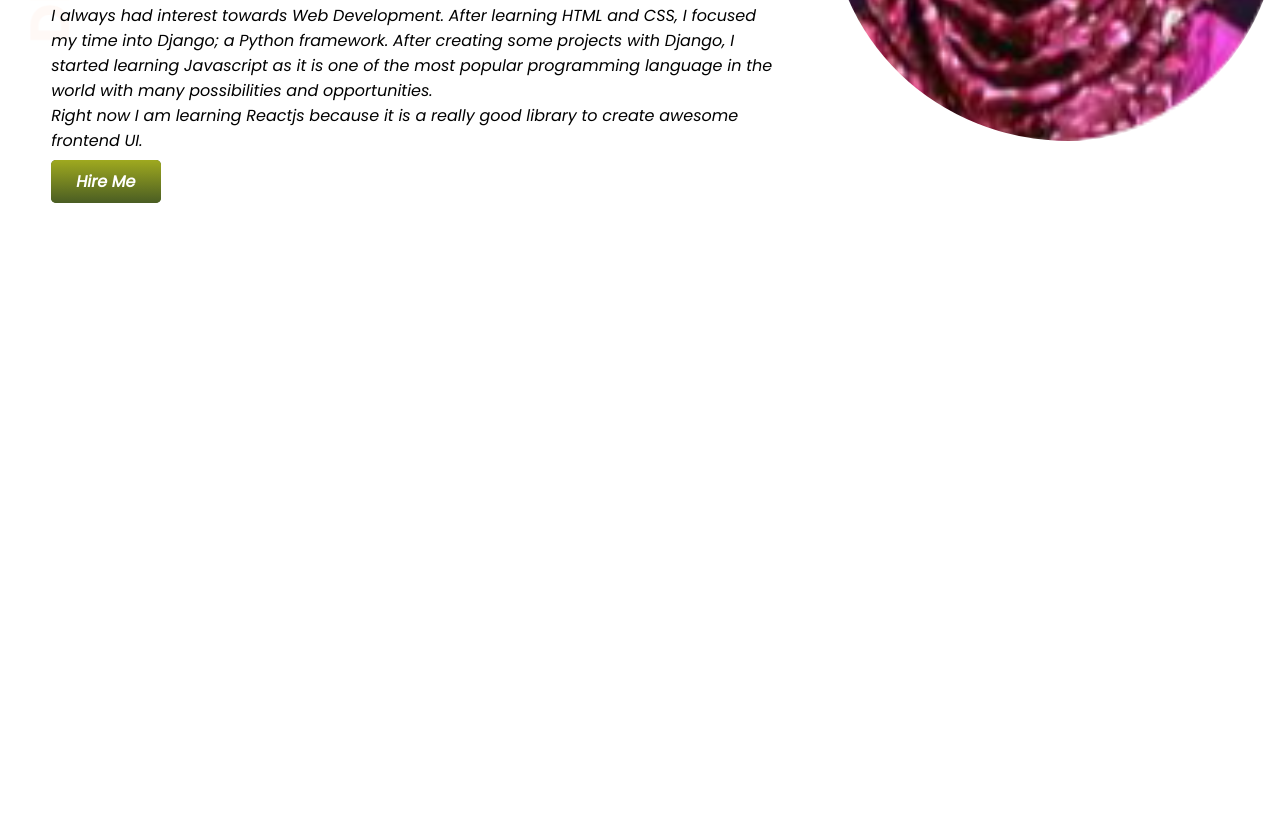
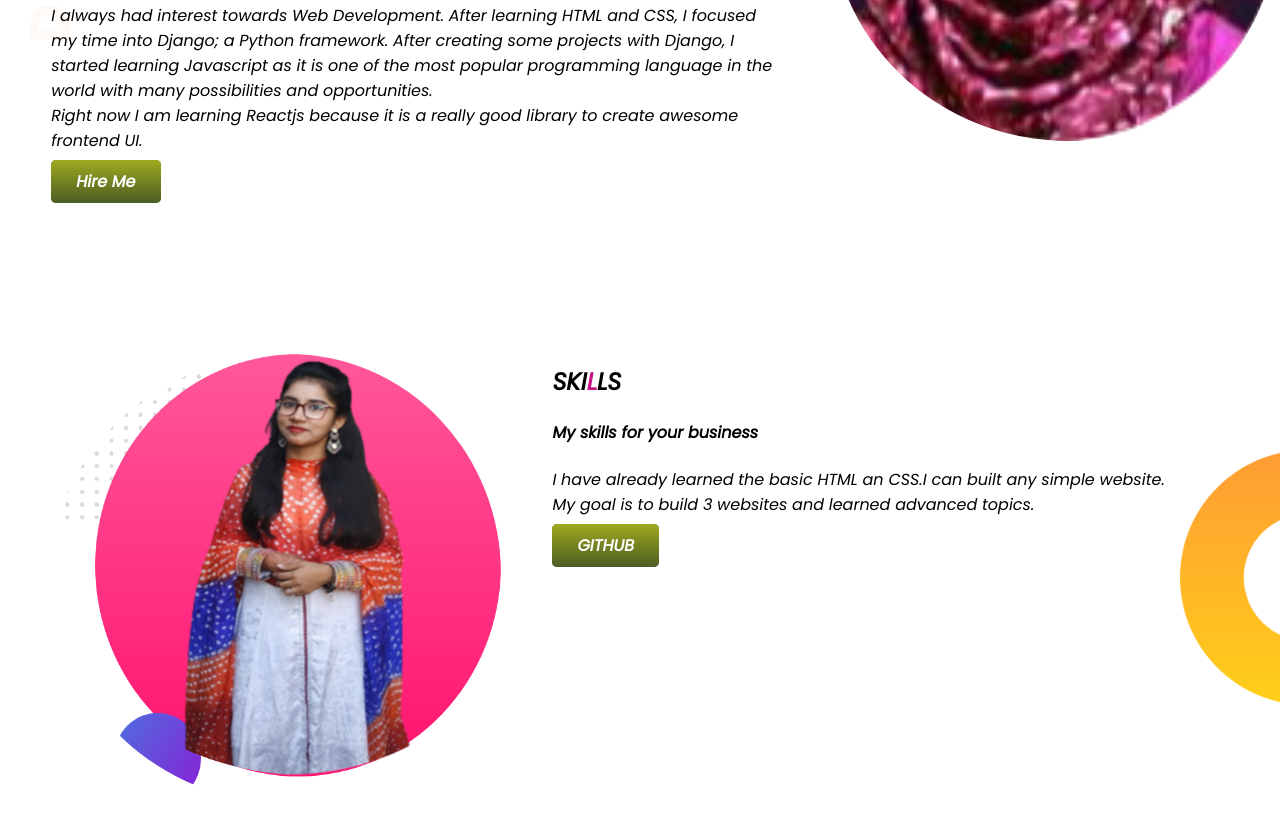
Before and after one commit to Anika154/portfolio, a plain HTML site: page index.html in a window 1280 px wide. Shown: the part 319-1142 px from the top of the page. Before the commit the page ends 800 px from the top, so only its background shows below. Drawn offline with Linux system fonts and the light colour scheme.

Commit message:
skill added

```diff
--- a/index.html
+++ b/index.html
@@ -29,6 +29,22 @@
             <img src="images/circle-cropped.png" alt="">
         </div>
     </section>
+    <section class="second">
+        <div class="half-width">
+            <img src="images/my-bg2 (1).png" alt="">
+
+        </div>
+        <div class="half-width">
+            <h2>SKI<span class="pink">L</span>LS</h2>
+            <h4>My skills for your business</h4>
+            <p>
+                I have already learned the basic HTML an CSS.I can built
+                any simple website.<br>My goal is to build 3
+                websites and learned advanced topics.</p>
+            <a class="link-button" target="_blank" href="https://github.com/Anika154">GITHUB</a>
+
+        </div>
+    </section>
 
 
 
--- a/style.css
+++ b/style.css
@@ -4,6 +4,10 @@ body {
 }
 h1 {
     font-size: 50px;
+}
+section {
+    display: flex;
+    margin-bottom: 150px;
 }
 .first {
     padding-left: 140px;
@@ -12,7 +16,7 @@ h1 {
     color: darkslategrey;
 }
 .top-banner {
-    display: flex;
+
     background-image: url(images/top-banner.png);
     background-repeat: no-repeat;
 }
@@ -35,3 +39,12 @@ h1 {
     border-radius: 5px;
     font-weight: 800;
 }
+.pink{
+    color: mediumvioletred;
+}
+.second{
+    background-image: url(images/dream-bg.png);
+    background-repeat: no-repeat;
+    background-position: right;
+    background-size: 100px;
+}
```
Also changed, not shown: images/circle-cropped (1).png (added), images/dream-bg.png (added), images/exp-bg.png (added), images/mine (3).jpg (added), images/mine__3_-removebg-preview.png (added), images/my-bg2 (1).png (added), images/my-bg2.png (added).
